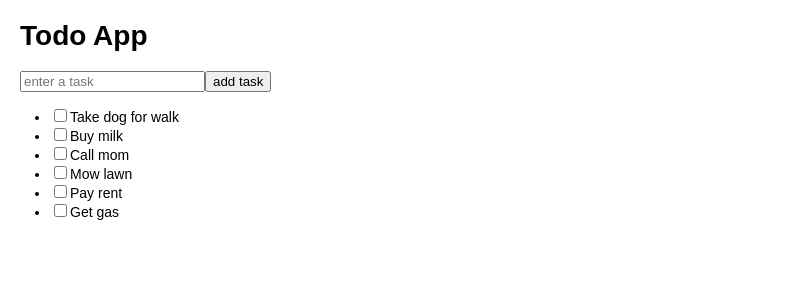
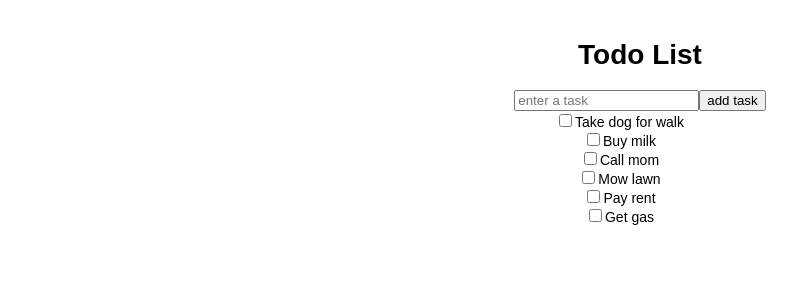
Before and after one commit to dontbecypher16/react-playground, a React (Create React App) app in the folder client/: page / in a window 1280 px wide. Shown: the top 300 px of the page, without its empty margins (0-809 px from the left). Built offline with nearby package versions, Linux system fonts and the light colour scheme.

Commit message:
add css changes to center content

```diff
--- a/client/src/components/AddTask.jsx
+++ b/client/src/components/AddTask.jsx
@@ -10,7 +10,7 @@ export default function AddTask({onSubmit}) {
 
   }
     return (
-        <form onSubmit={handleSubmit}>
+        <form className="center-all" onSubmit={handleSubmit}>
           <input
             type="text"
             name="taskName"
--- a/client/src/components/App.jsx
+++ b/client/src/components/App.jsx
@@ -86,10 +86,8 @@ export default class App extends React.Component {
   render() {
     return (
       <>
-        <h1>Todo App</h1>
+        <h1 className="center-all">Todo List</h1>
         <AddTask onSubmit={this.handleSubmit} />
-
-
         <TaskList
           tasks={this.state.tasks}
           onChangeStatus={this.handleCheckbox}
--- a/client/src/components/TaskList.jsx
+++ b/client/src/components/TaskList.jsx
@@ -5,7 +5,7 @@ export default class TaskList extends React.Component {
   render() {
 
     return (
-      <ul>
+      <ul className="center-all">
         {this.props.tasks.map((task) => (
           <li className="list-item" key={task.id}>
             <input
--- a/client/src/index.css
+++ b/client/src/index.css
@@ -50,6 +50,24 @@ ul {
   margin-left: 20px;
 }
 
+#root {
+  height: 100%;
+  position: absolute;
+  left: 0;
+  width: 100%;
+  overflow: hidden;
+}
+
+ul{
+  list-style-type: none;
+  margin: 0;
+  padding: 0;
+
+}
+.center-all {
+  text-align: center;
+}
+
 .list-item:hover .delete-button {
   visibility: visible;
 }
```
